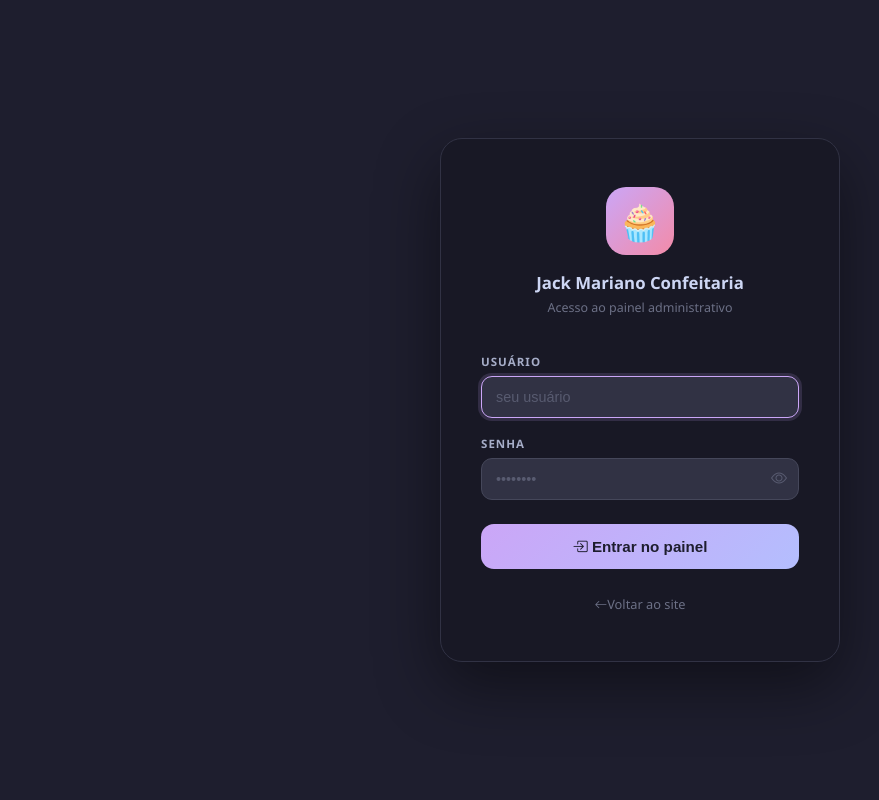
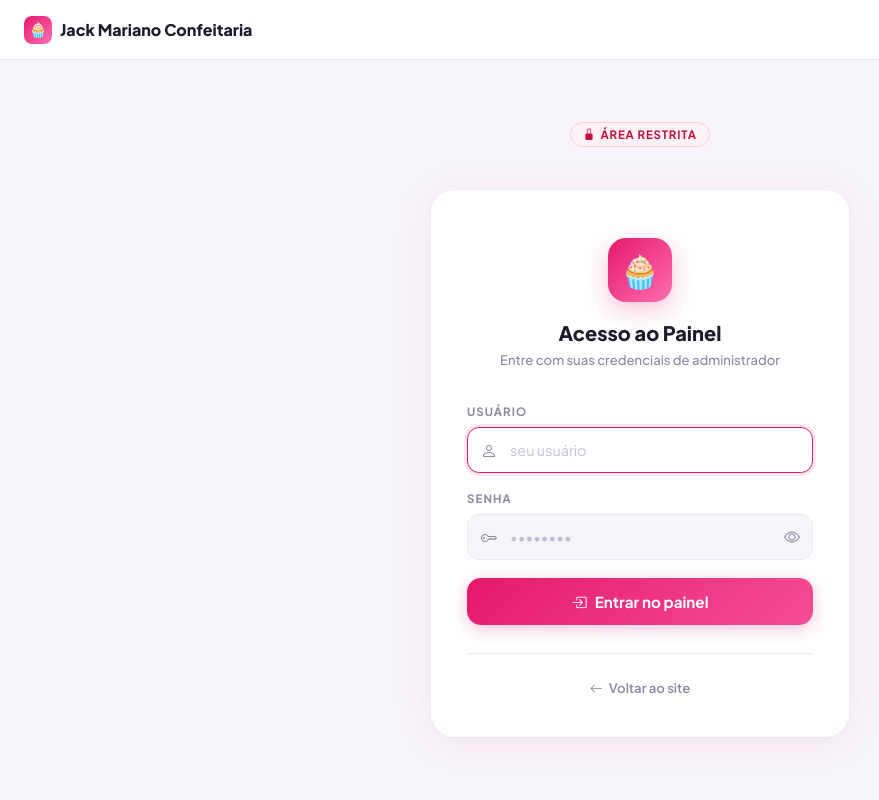
Before and after one commit to adielson2005/jack_mariano, a Flask app: page /painel/login in a window 1280 px wide. Shown: the whole page, without its empty margins (0-879 px from the left). Run offline with Flask 3, Linux system fonts and the light colour scheme; parts of the project's set-up code (start-up, migrations or seed data) failed here and were passed over.

Commit message:
style: redesign login page to match system visual identity
- Use Plus Jakarta Sans font (same as client side)
- Light theme: #f7f4fb background, white card, pink #e5196b accent
- Fixed header matching site header with brand dot
- Input fields with icon prefix, focus ring in pink
- Gradient pink submit button with hover shadow
- Restricted area badge, cleaner error display
- Enter key on username field jumps to password field

Co-Authored-By: Claude Sonnet 4.6 <noreply@anthropic.com>

```diff
--- a/doceria/app/templates/admin_login.html
+++ b/doceria/app/templates/admin_login.html
@@ -3,142 +3,317 @@
 <head>
   <meta charset="UTF-8">
   <meta name="viewport" content="width=device-width, initial-scale=1">
-  <title>Login – Jack Mariano Confeitaria</title>
+  <title>Acesso Admin – Jack Mariano Confeitaria</title>
+  <link rel="preconnect" href="https://fonts.googleapis.com">
+  <link rel="preconnect" href="https://fonts.gstatic.com" crossorigin>
+  <link href="https://fonts.googleapis.com/css2?family=Plus+Jakarta+Sans:wght@400;500;600;700;800&display=swap" rel="stylesheet">
   <link href="https://cdn.jsdelivr.net/npm/bootstrap-icons@1.11.3/font/bootstrap-icons.min.css" rel="stylesheet">
   <style>
-    * { box-sizing: border-box; margin: 0; padding: 0; }
+    /* ── Tokens (mesmo do sistema principal) ────────────────── */
+    :root {
+      --pk:      #e5196b;
+      --pk-soft: #fdf0f6;
+      --pk-dark: #b8105a;
+      --bg:      #f7f4fb;
+      --surface: #ffffff;
+      --border:  #ede8f5;
+      --text:    #1c1c2e;
+      --muted:   #8a87a0;
+    }
+
+    *, *::before, *::after { box-sizing: border-box; margin: 0; padding: 0; }
+
     body {
-      background: #1e1e2e;
+      background: var(--bg);
+      font-family: 'Plus Jakarta Sans', system-ui, sans-serif;
+      color: var(--text);
       min-height: 100vh;
-      display: flex; align-items: center; justify-content: center;
-      font-family: 'Segoe UI', system-ui, sans-serif;
-      padding: 20px;
+      display: flex;
+      flex-direction: column;
+      align-items: center;
+      justify-content: center;
+      padding: 24px 16px;
     }
-    .card {
-      background: #181825;
-      border: 1px solid #313244;
-      border-radius: 22px;
-      padding: 48px 40px;
-      width: 100%; max-width: 400px;
-      box-shadow: 0 24px 64px rgba(0,0,0,.45);
+
+    /* ── Header topo ─────────────────────────────────────────── */
+    .site-header {
+      position: fixed; top: 0; left: 0; right: 0;
+      background: var(--surface);
+      border-bottom: 1px solid var(--border);
+      height: 60px;
+      display: flex; align-items: center; padding: 0 24px;
+      z-index: 100;
     }
     .brand {
-      text-align: center; margin-bottom: 38px;
+      font-weight: 800; font-size: 1rem; color: var(--text);
+      display: flex; align-items: center; gap: 8px;
+      text-decoration: none;
     }
-    .brand-icon {
-      width: 68px; height: 68px; border-radius: 20px;
-      background: linear-gradient(135deg, #cba6f7 0%, #f38ba8 100%);
+    .brand-dot {
+      width: 28px; height: 28px; border-radius: 8px;
+      background: linear-gradient(135deg, var(--pk) 0%, #ff6eb0 100%);
       display: flex; align-items: center; justify-content: center;
-      font-size: 2.2rem; margin: 0 auto 16px;
+      font-size: .9rem; flex-shrink: 0;
     }
-    .brand-name { color: #cdd6f4; font-weight: 700; font-size: 1.05rem; }
-    .brand-sub  { color: #6c7086; font-size: .78rem; margin-top: 5px; }
 
+    /* ── Card de login ───────────────────────────────────────── */
+    .login-wrap {
+      width: 100%; max-width: 420px;
+      margin-top: 60px; /* espaço do header fixo */
+    }
+
+    .login-card {
+      background: var(--surface);
+      border: 1.5px solid var(--border);
+      border-radius: 24px;
+      padding: 48px 36px 40px;
+      box-shadow: 0 4px 40px rgba(229, 25, 107, 0.07);
+    }
+
+    /* ── Topo do card ────────────────────────────────────────── */
+    .card-head {
+      text-align: center;
+      margin-bottom: 36px;
+    }
+    .card-icon {
+      width: 64px; height: 64px; border-radius: 18px;
+      background: linear-gradient(135deg, var(--pk) 0%, #ff6eb0 100%);
+      display: flex; align-items: center; justify-content: center;
+      font-size: 2rem; margin: 0 auto 18px;
+      box-shadow: 0 8px 24px rgba(229, 25, 107, 0.25);
+    }
+    .card-head h1 {
+      font-size: 1.25rem; font-weight: 800; color: var(--text);
+      margin-bottom: 6px;
+    }
+    .card-head p {
+      font-size: .82rem; color: var(--muted); font-weight: 500;
+    }
+
+    /* ── Erro ────────────────────────────────────────────────── */
     .err-box {
-      background: rgba(243,139,168,.12);
-      border: 1px solid rgba(243,139,168,.3);
-      color: #f38ba8; border-radius: 10px;
-      padding: 11px 14px; font-size: .84rem; margin-bottom: 22px;
+      background: #fff1f5;
+      border: 1.5px solid #fecdd9;
+      color: #be123c;
+      border-radius: 12px;
+      padding: 12px 15px;
+      font-size: .84rem;
+      font-weight: 600;
+      margin-bottom: 24px;
       display: flex; align-items: center; gap: 8px;
     }
+    .err-box i { font-size: 1rem; flex-shrink: 0; }
+
+    /* ── Campos ──────────────────────────────────────────────── */
+    .field { margin-bottom: 18px; }
 
     label {
-      display: block; color: #a6adc8;
-      font-size: .72rem; font-weight: 700;
-      text-transform: uppercase; letter-spacing: .09em;
-      margin-bottom: 7px;
+      display: block;
+      font-size: .72rem;
+      font-weight: 700;
+      color: var(--muted);
+      text-transform: uppercase;
+      letter-spacing: .09em;
+      margin-bottom: 8px;
     }
-    .field { margin-bottom: 18px; }
+
     .input-wrap { position: relative; }
-    input[type=text], input[type=password] {
+
+    .input-icon {
+      position: absolute; left: 14px; top: 50%; transform: translateY(-50%);
+      color: var(--muted); font-size: 1rem; pointer-events: none;
+    }
+
+    input[type="text"],
+    input[type="password"] {
       width: 100%;
-      background: #313244; border: 1.5px solid #45475a;
-      border-radius: 11px; color: #cdd6f4;
-      font-size: .9rem; padding: 12px 42px 12px 14px;
-      transition: border-color .2s, box-shadow .2s;
+      background: var(--bg);
+      border: 1.5px solid var(--border);
+      border-radius: 12px;
+      color: var(--text);
+      font-family: inherit;
+      font-size: .9rem;
+      font-weight: 500;
+      padding: 13px 44px 13px 42px;
       outline: none;
+      transition: border-color .2s, box-shadow .2s, background .2s;
     }
-    input:focus {
-      border-color: #cba6f7;
-      box-shadow: 0 0 0 3px rgba(203,166,247,.15);
+    input[type="text"]:focus,
+    input[type="password"]:focus {
+      border-color: var(--pk);
+      background: #fff;
+      box-shadow: 0 0 0 3px rgba(229, 25, 107, .1);
     }
-    input::placeholder { color: #585b70; }
+    input::placeholder { color: #c4bdd8; font-weight: 400; }
+
     .eye-btn {
-      position: absolute; right: 12px; top: 50%; transform: translateY(-50%);
-      background: none; border: none; color: #585b70;
+      position: absolute; right: 13px; top: 50%; transform: translateY(-50%);
+      background: none; border: none; color: var(--muted);
       cursor: pointer; font-size: 1rem; padding: 0;
+      transition: color .18s; line-height: 1;
+    }
+    .eye-btn:hover { color: var(--pk); }
+
+    /* ── Botão submit ────────────────────────────────────────── */
+    .btn-submit {
+      width: 100%;
+      padding: 14px;
+      background: linear-gradient(135deg, var(--pk) 0%, #f54d94 100%);
+      color: #fff;
+      border: none;
+      border-radius: 14px;
+      font-family: inherit;
+      font-weight: 700;
+      font-size: .95rem;
+      cursor: pointer;
+      transition: opacity .18s, transform .14s, box-shadow .18s;
+      box-shadow: 0 4px 16px rgba(229, 25, 107, .25);
+      display: flex; align-items: center; justify-content: center; gap: 8px;
+      margin-top: 8px;
+    }
+    .btn-submit:hover {
+      opacity: .92;
+      transform: translateY(-1px);
+      box-shadow: 0 6px 22px rgba(229, 25, 107, .32);
+    }
+    .btn-submit:active { transform: translateY(0); opacity: 1; }
+
+    /* ── Rodapé do card ──────────────────────────────────────── */
+    .card-footer {
+      border-top: 1px solid var(--border);
+      margin-top: 28px; padding-top: 22px;
+      text-align: center;
+    }
+    .back-link {
+      color: var(--muted);
+      font-size: .82rem;
+      font-weight: 600;
+      text-decoration: none;
+      display: inline-flex; align-items: center; gap: 6px;
       transition: color .18s;
     }
-    .eye-btn:hover { color: #a6adc8; }
+    .back-link:hover { color: var(--pk); }
 
-    .btn-submit {
-      width: 100%; padding: 14px;
-      background: linear-gradient(135deg, #cba6f7 0%, #b4befe 100%);
-      color: #1e1e2e; border: none; border-radius: 13px;
-      font-weight: 700; font-size: .95rem; cursor: pointer;
-      transition: opacity .18s, transform .14s;
-      margin-top: 6px;
+    /* ── Badge "acesso restrito" ─────────────────────────────── */
+    .restricted-badge {
+      display: inline-flex; align-items: center; gap: 5px;
+      background: #fff1f5; color: #be123c;
+      border: 1px solid #fecdd9;
+      border-radius: 999px;
+      padding: 4px 12px;
+      font-size: .72rem; font-weight: 700;
+      text-transform: uppercase; letter-spacing: .07em;
+      margin-bottom: 32px;
     }
-    .btn-submit:hover { opacity: .91; transform: translateY(-1px); }
-    .btn-submit:active { transform: translateY(0); }
 
-    .back {
-      display: block; text-align: center; margin-top: 26px;
-      color: #6c7086; font-size: .8rem; text-decoration: none;
-      transition: color .18s;
+    /* ── Responsivo ──────────────────────────────────────────── */
+    @media (max-width: 480px) {
+      .login-card { padding: 36px 24px 32px; border-radius: 20px; }
     }
-    .back:hover { color: #a6adc8; }
   </style>
 </head>
 <body>
-<div class="card">
-  <div class="brand">
-    <div class="brand-icon">🧁</div>
-    <div class="brand-name">Jack Mariano Confeitaria</div>
-    <div class="brand-sub">Acesso ao painel administrativo</div>
+
+  <!-- Header fixo igual ao site -->
+  <header class="site-header">
+    <a href="/" class="brand">
+      <div class="brand-dot">🧁</div>
+      Jack Mariano Confeitaria
+    </a>
+  </header>
+
+  <div class="login-wrap">
+
+    <div style="text-align:center; margin-bottom: 10px;">
+      <span class="restricted-badge">
+        <i class="bi bi-lock-fill"></i> Área restrita
+      </span>
+    </div>
+
+    <div class="login-card">
+
+      <div class="card-head">
+        <div class="card-icon">🧁</div>
+        <h1>Acesso ao Painel</h1>
+        <p>Entre com suas credenciais de administrador</p>
       </div>
 
       {% if error %}
       <div class="err-box">
-    <i class="bi bi-exclamation-circle-fill"></i> {{ error }}
+        <i class="bi bi-exclamation-circle-fill"></i>
+        <span>{{ error }}</span>
       </div>
       {% endif %}
 
       <form method="POST" autocomplete="on">
+
         <div class="field">
           <label for="username">Usuário</label>
           <div class="input-wrap">
-        <input type="text" id="username" name="username"
-               placeholder="seu usuário" autocomplete="username" required autofocus>
+            <i class="bi bi-person input-icon"></i>
+            <input
+              type="text"
+              id="username"
+              name="username"
+              placeholder="seu usuário"
+              autocomplete="username"
+              required
+              autofocus
+            >
           </div>
         </div>
+
         <div class="field">
-      <label for="password">Senha</label>
+          <label for="pwd">Senha</label>
           <div class="input-wrap">
-        <input type="password" id="pwd" name="password"
-               placeholder="••••••••" autocomplete="current-password" required>
+            <i class="bi bi-key input-icon"></i>
+            <input
+              type="password"
+              id="pwd"
+              name="password"
+              placeholder="••••••••"
+              autocomplete="current-password"
+              required
+            >
             <button type="button" class="eye-btn" onclick="togglePwd()" aria-label="Mostrar senha">
               <i class="bi bi-eye" id="eye-icon"></i>
             </button>
           </div>
         </div>
+
         <button type="submit" class="btn-submit">
-      <i class="bi bi-box-arrow-in-right me-1"></i> Entrar no painel
+          <i class="bi bi-box-arrow-in-right"></i>
+          Entrar no painel
         </button>
+
       </form>
 
-  <a href="/" class="back">
-    <i class="bi bi-arrow-left me-1"></i>Voltar ao site
+      <div class="card-footer">
+        <a href="/" class="back-link">
+          <i class="bi bi-arrow-left"></i>
+          Voltar ao site
         </a>
+      </div>
+
+    </div>
   </div>
 
   <script>
     function togglePwd() {
-  const i = document.getElementById('pwd');
-  const e = document.getElementById('eye-icon');
-  i.type = i.type === 'password' ? 'text' : 'password';
-  e.className = i.type === 'password' ? 'bi bi-eye' : 'bi bi-eye-slash';
+      const input = document.getElementById('pwd');
+      const icon  = document.getElementById('eye-icon');
+      const isHidden = input.type === 'password';
+      input.type = isHidden ? 'text' : 'password';
+      icon.className = isHidden ? 'bi bi-eye-slash' : 'bi bi-eye';
     }
+
+    // Pressionar Enter no campo de usuário foca na senha
+    document.getElementById('username').addEventListener('keydown', e => {
+      if (e.key === 'Enter') {
+        e.preventDefault();
+        document.getElementById('pwd').focus();
+      }
+    });
   </script>
 </body>
 </html>
```
Lines whose indentation alone changed are shown as unchanged.
